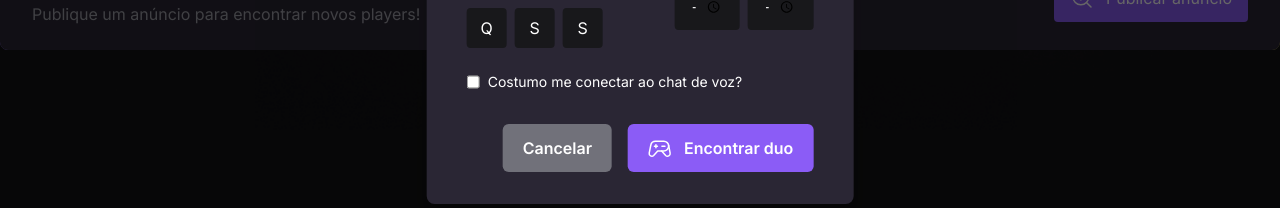
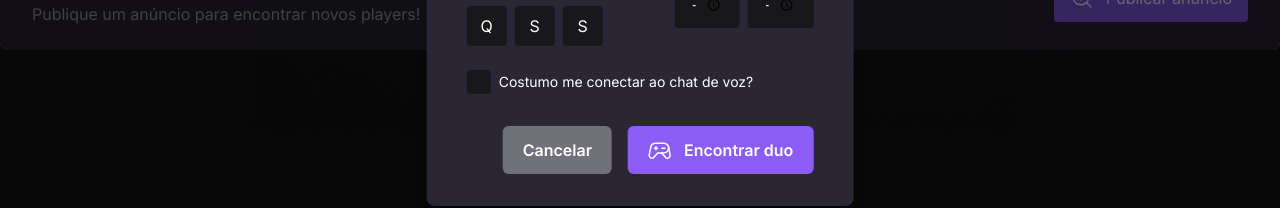
Before and after one commit to eduardamirelly/nlw-eSports-web, a React (Vite) app: page / in a window 1280 px wide. Both pictures are taken after a click on the button "Publicar anúncio". Shown: the part 534-742 px from the top of the page. Built offline with nearby package versions, Linux system fonts and the light colour scheme; no server answers.

Commit message:
:art: add checkbox to ModalForm

```diff
--- a/src/components/Form/ModalForm.tsx
+++ b/src/components/Form/ModalForm.tsx
@@ -1,5 +1,6 @@
-import { GameController } from 'phosphor-react';
+import { Check, GameController } from 'phosphor-react';
 import * as Dialog from '@radix-ui/react-dialog';
+import * as Checkbox from '@radix-ui/react-checkbox';
 
 import { LabelForm } from '../Form/LabelForm';
 import { Input } from './Input';
@@ -89,8 +90,12 @@
         </div>
       </div>
 
-      <div className="mt-2 flex gap-2 text-sm">
-        <Input type="checkbox" />
+      <div className="mt-2 flex gap-2 text-sm items-center">
+        <Checkbox.Root className="w-6 h-6 rounded bg-zinc-900 p-1">
+          <Checkbox.Indicator>
+            <Check className="w-4 h-4 text-emerald-400" />
+          </Checkbox.Indicator>
+        </Checkbox.Root>
         Costumo me conectar ao chat de voz?
       </div>
 
```
